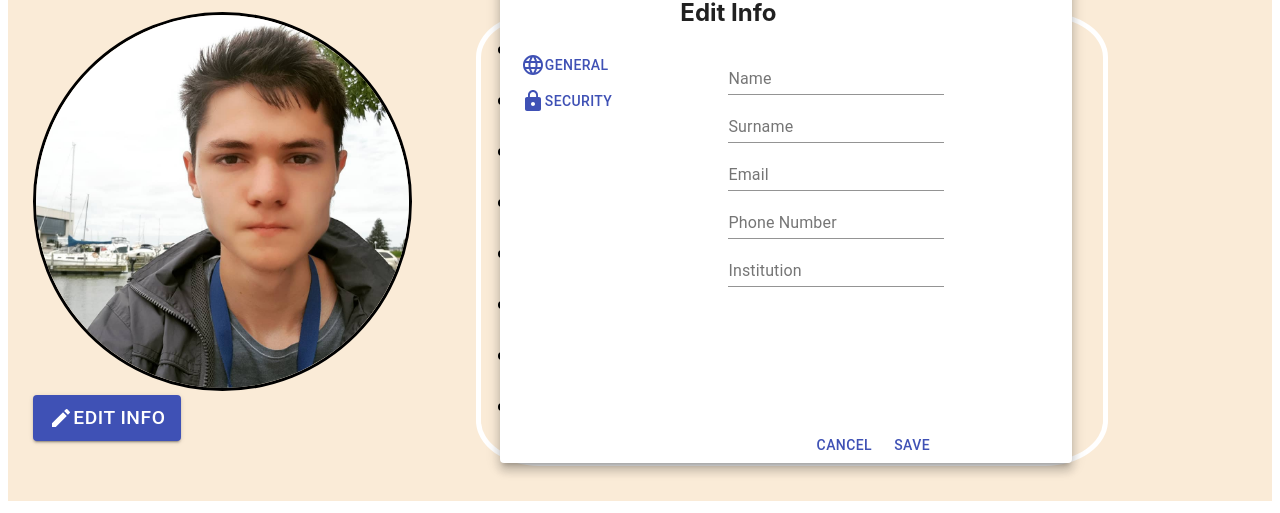
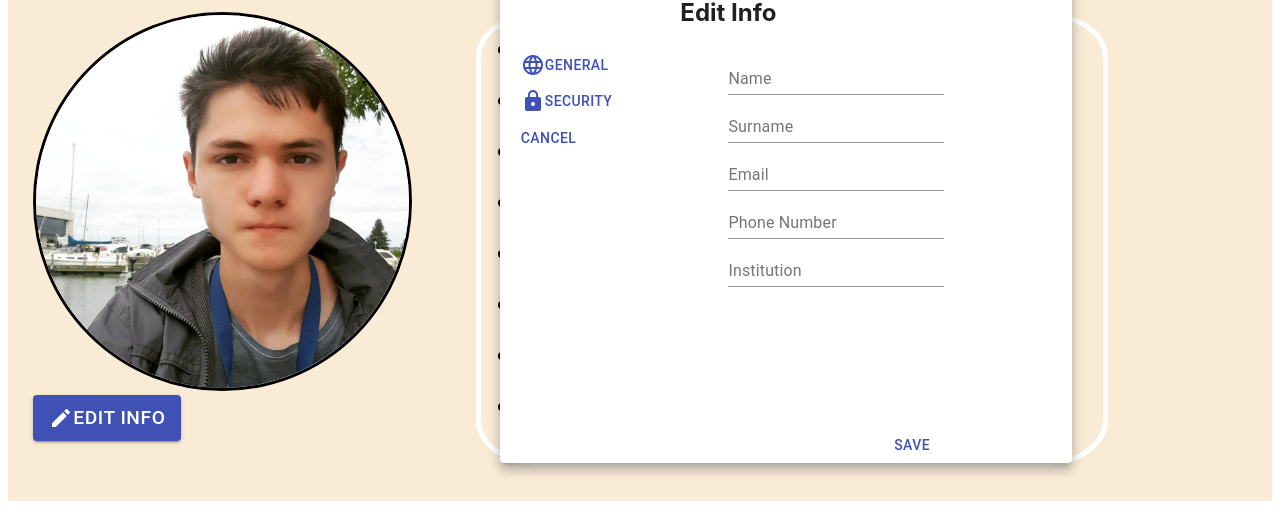
Before and after one commit to arayik0530/QUIZ_APP, a React (Create React App) app: page / in a window 1280 px wide. Both pictures are taken after a click on the button "EDIT INFO". Shown: the part 85-598 px from the top of the page. Built offline with nearby package versions, Linux system fonts and the light colour scheme.

Commit message:
Cancel button

```diff
--- a/src/user-component.js
+++ b/src/user-component.js
@@ -69,7 +69,6 @@ function Global(){
     <br></br>
     <TextField size='medium' label="Phone Number"></TextField>
     <br></br>
-
     <TextField fullWidth label="Institution"></TextField>
     <br></br>
     <br></br>
@@ -80,7 +79,7 @@ function Global(){
     <br></br>
     <br></br>
     <div style={{textAlign:'right'}}>
-    <Button  color='primary'>Cancel</Button>
+
     <Button color='primary'>Save</Button>
     </div>
     </div>
@@ -98,7 +97,7 @@ function Global(){
     <br></br>
     <br></br>
     <div style={{textAlign:"right"}}>
-    <Button  color='primary'>Cancel</Button>
+
     <Button color='primary'>Save</Button>
     </div>
     </div>
@@ -134,7 +133,10 @@ const setcontexthandler =(e)=>{
               <Button onClick={()=>setcontexthandler(1)}  color='primary'><LockIcon></LockIcon> Security</Button>
             </div>
            {context}
+           <br></br>
+           <Button onClick={handleClose}  color='primary'>Cancel</Button>
           </div>
+
         </Popover>
 
       </div>
```
